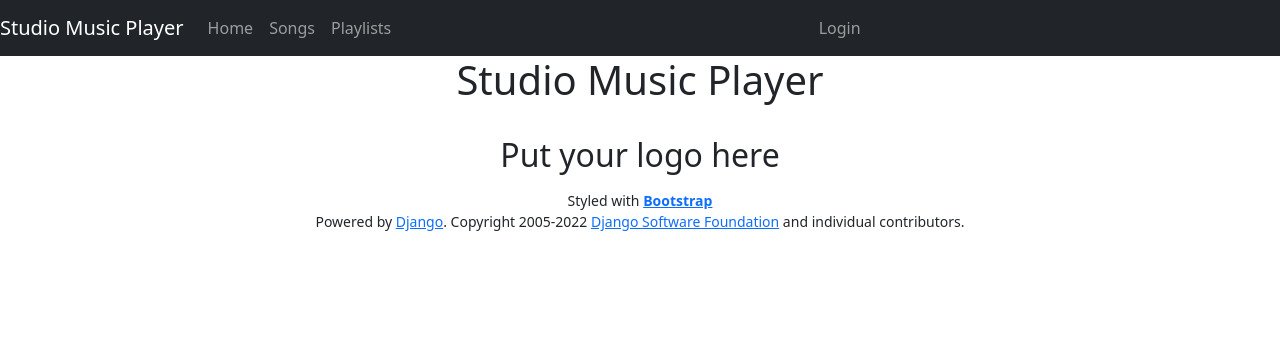
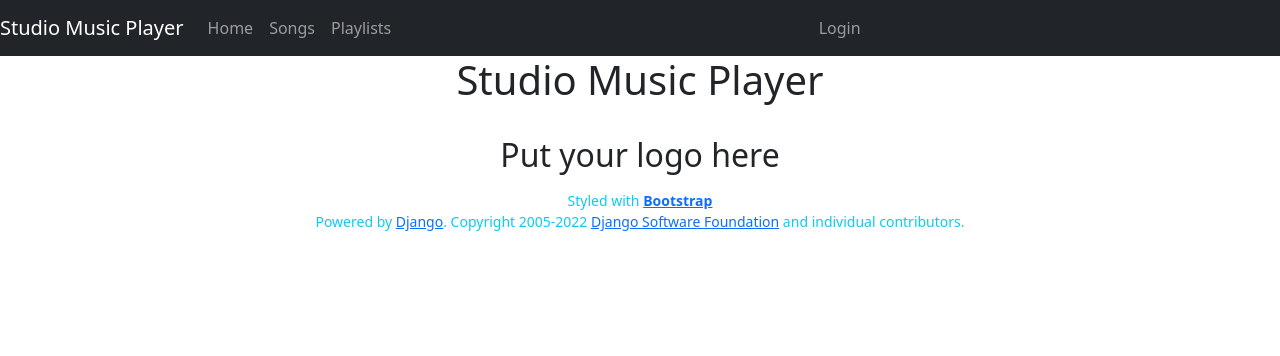
Before and after one commit to dlanghorne0428/StudioMusicPlayer, a Django app: page / in a window 1280 px wide. Shown: the top 356 px of the page. Run offline with Django 4.2, Linux system fonts and the light colour scheme; some libraries are stand-ins or nearby versions.

Commit message:
Styling
center main container, text color of notes

```diff
--- a/App/templates/base.html
+++ b/App/templates/base.html
@@ -80,14 +80,13 @@
     </nav>
 
 
-    <div class="container-fluid">
+    <div class="container-fluid text-center">
       {% block content %} {% endblock %}
-
 
       <div class="row">
         <div class="col-12">
-          <p class="small text-center mt-2 mb-0">Styled with <a href="https://getbootstrap.com/"><strong>Bootstrap</strong></a></p>
-          <p class="small text-center my-0">Powered by <a href="https://www.djangoproject.com/">Django</a>. Copyright 2005-2022 <a href="https://www.djangoproject.com/foundation">Django Software Foundation</a> and individual contributors.</p>
+          <p class="small text-center text-info mt-2 mb-0">Styled with <a href="https://getbootstrap.com/"><strong>Bootstrap</strong></a></p>
+          <p class="small text-center text-info my-0">Powered by <a href="https://www.djangoproject.com/">Django</a>. Copyright 2005-2022 <a href="https://www.djangoproject.com/foundation">Django Software Foundation</a> and individual contributors.</p>
         </div>
       </div>
     </div>
```
